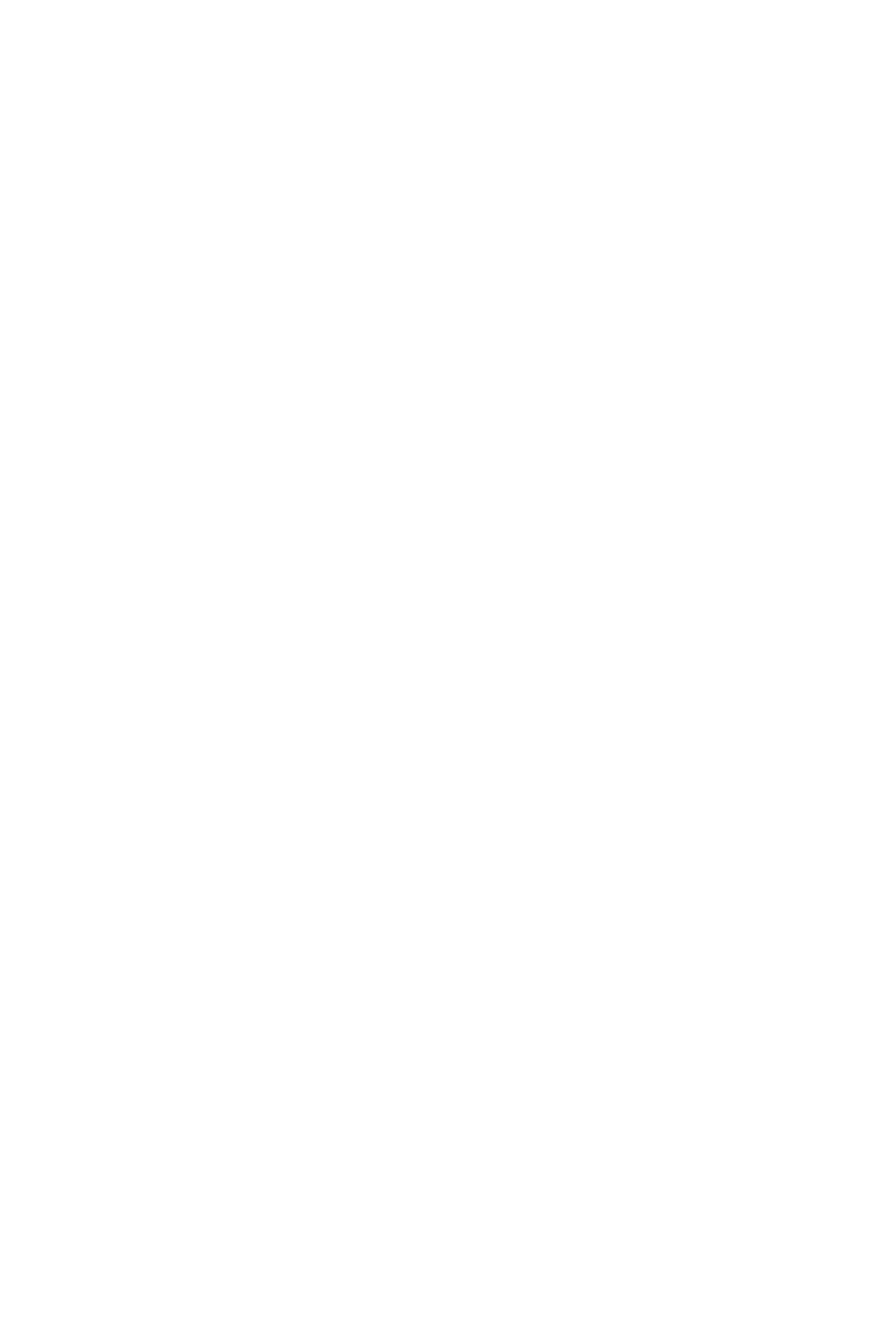
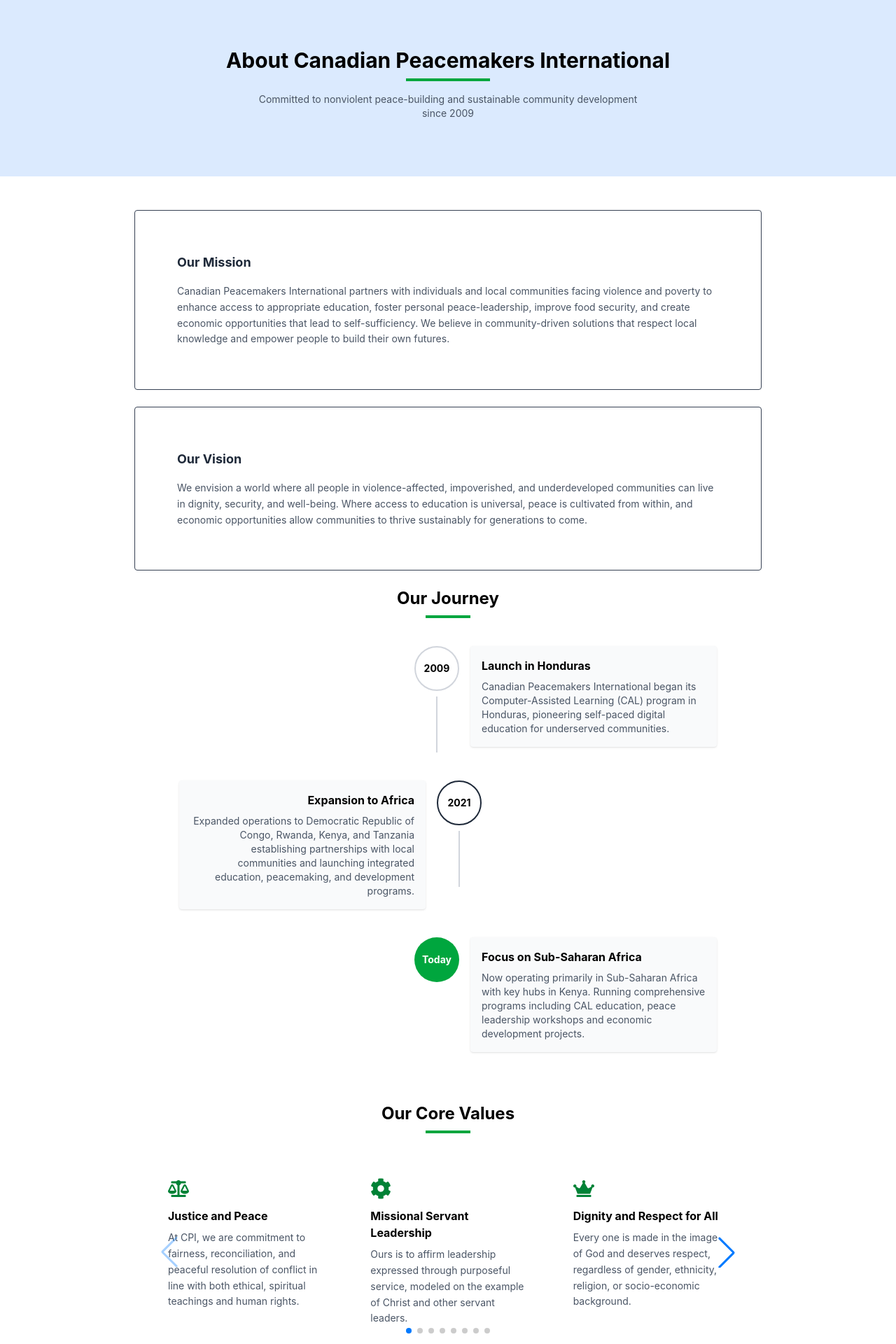
Before and after one commit to edwinonkundi68-cyber/canadian-project, a React (Vite) app: page /about in a window 1280 px wide. Shown: the part 140-2060 px from the top of the page at 70% size. Before the commit the page ends 800 px from the top, so only its background shows below. Built offline with nearby package versions, Linux system fonts and the light colour scheme.

Commit message:
feat:Core values carousel complete

```diff
--- a/package.json
+++ b/package.json
@@ -14,7 +14,8 @@
     "react": "^19.2.6",
     "react-dom": "^19.2.6",
     "react-icons": "^5.6.0",
-    "react-router-dom": "^7.15.1"
+    "react-router-dom": "^7.15.1",
+    "swiper": "^12.1.4"
   },
   "devDependencies": {
     "@eslint/js": "^10.0.1",
--- a/src/pages/AboutUs.jsx
+++ b/src/pages/AboutUs.jsx
@@ -1,8 +1,148 @@
-const AboutUs = () => {
+  import { Swiper , SwiperSlide } from "swiper/react"
+import { Pagination, Navigation } from "swiper/modules"
+import "swiper/css"
+import "swiper/css/pagination"
+import "swiper/css/navigation"
+import { FaBalanceScale, FaCog, FaCrown,FaHandsHelping, FaLightbulb, FaHandshake, FaShieldAlt,FaStar, FaCross, FaBook  } from "react-icons/fa"
+import Navbar from "../components/Navbar"
+import Footer from "../components/Footer"
+import TopBar from "../components/TopBar"
+
+function AboutUs() {
   return (
     <div>
-      <h1>About Us</h1>
-      <p>Welcome to our organization!</p>
+      <TopBar />
+      <Navbar />
+
+      {/* Hero */}
+      <div className="bg-blue-100 py-20 text-center px-6 shadow-md-top-downshadow">
+        <h1 className="text-3xl font-bold mb-2">
+          About Canadian Peacemakers International
+        </h1>
+        <div className="w-30 h-1 bg-green-600 mx-auto mb-4"></div>
+        <p className="text-sm text-gray-600 max-w-xl mx-auto">
+          Committed to nonviolent peace-building and sustainable community
+          development since 2009
+        </p>
+      </div>
+      {/* Mission & Vision */}
+<div className="bg-white py-12 px-6">
+  <div className="flex flex-col gap-6 max-w-4xl mx-auto">
+
+    {/* Mission */}
+    <div className="bg-white border border-gray-700 rounded p-15">
+      <h2 className="text-lg font-bold mb-4 text-gray-800">Our Mission</h2>
+      <p className="text-sm text-gray-600 leading-relaxed">
+        Canadian Peacemakers International partners with individuals and
+        local communities facing violence and poverty to enhance access to
+        appropriate education, foster personal peace-leadership, improve
+        food security, and create economic opportunities that lead to
+        self-sufficiency. We believe in community-driven solutions that
+        respect local knowledge and empower people to build their own futures.
+      </p>
+    </div>
+
+    {/* Vision */}
+    <div className="bg-white border border-gray-700 rounded p-15">
+      <h2 className="text-lg font-bold mb-4 text-gray-800">Our Vision</h2>
+      <p className="text-sm text-gray-600 leading-relaxed">
+        We envision a world where all people in violence-affected,
+        impoverished, and underdeveloped communities can live in dignity,
+        security, and well-being. Where access to education is universal,
+        peace is cultivated from within, and economic opportunities allow
+        communities to thrive sustainably for generations to come.
+      </p>
+    </div>
+
+    {/* Our Journey */}
+    <div className="max-w-3xl mx-auto">
+      <h2 className="text-2xl font-bold text-center mb-2">Our Journey</h2>
+      <div className="w-16 h-1 bg-green-600 mx-auto mb-10"></div>
+
+      {/* 2009 - text RIGHT */}
+      <div className="flex items-start mb-10">
+        <div className="flex-1"></div>
+        <div className="flex flex-col items-center mx-4">
+          <div className="w-16 h-16 rounded-full border-2 border-gray-300 flex items-center justify-center font-bold text-sm">2009</div>
+          <div className="w-0.5 h-20 bg-gray-300 mt-2"></div>
+        </div>
+        <div className="flex-1 bg-gray-50 p-4 rounded shadow-sm">
+          <h3 className="font-bold mb-2">Launch in Honduras</h3>
+          <p className="text-sm text-gray-600">Canadian Peacemakers International began its Computer-Assisted Learning (CAL) program in Honduras, pioneering self-paced digital education for underserved communities.</p>
+        </div>
+      </div>
+
+      {/* 2021 - text LEFT */}
+      <div className="flex items-start mb-10">
+        <div className="flex-1 bg-gray-50 p-4 rounded shadow-sm text-right">
+          <h3 className="font-bold mb-2">Expansion to Africa</h3>
+          <p className="text-sm text-gray-600">Expanded operations to Democratic Republic of Congo, Rwanda, Kenya, and Tanzania establishing partnerships with local communities and launching integrated education, peacemaking, and development programs.</p>
+        </div>
+        <div className="flex flex-col items-center mx-4">
+          <div className="w-16 h-16 rounded-full border-2 border-gray-800 flex items-center justify-center font-bold text-sm">2021</div>
+          <div className="w-0.5 h-20 bg-gray-300 mt-2"></div>
+        </div>
+        <div className="flex-1"></div>
+      </div>
+
+      {/* Today - text RIGHT */}
+      <div className="flex items-start">
+        <div className="flex-1"></div>
+        <div className="flex flex-col items-center mx-4">
+          <div className="w-16 h-16 rounded-full bg-green-600 flex items-center justify-center font-bold text-white text-sm">Today</div>
+        </div>
+        <div className="flex-1 bg-gray-50 p-4 rounded shadow-sm">
+          <h3 className="font-bold mb-2">Focus on Sub-Saharan Africa</h3>
+          <p className="text-sm text-gray-600">Now operating primarily in Sub-Saharan Africa with key hubs in Kenya. Running comprehensive programs including CAL education, peace leadership workshops and economic development projects.</p>
+        </div>
+      </div>
+    </div>
+
+    {/* Core Values */}
+<div className="bg-white py-12 px-6">
+  <div className="max-w-5xl mx-auto">
+    <h2 className="text-2xl font-bold text-center mb-2">Our Core Values</h2>
+    <div className="w-16 h-1 bg-green-600 mx-auto mb-10"></div>
+
+    <Swiper
+      modules={[Pagination, Navigation]}
+      spaceBetween={20}
+      slidesPerView={3}
+      navigation
+      pagination={{ clickable: true }}
+      breakpoints={{
+        0: { slidesPerView: 1 },
+        640: { slidesPerView: 2 },
+        1024: { slidesPerView: 3 },
+      }}
+    >
+      {[
+        { icon: <FaBalanceScale size={30} className="text-green-700 mb-3" />, title: "Justice and Peace", text: "At CPI, we are commitment to fairness, reconciliation, and peaceful resolution of conflict in line with both ethical, spiritual teachings and human rights." },
+        { icon: <FaCog size={30} className="text-green-700 mb-3" />, title: "Missional Servant Leadership", text: "Ours is to affirm leadership expressed through purposeful service, modeled on the example of Christ and other servant leaders." },
+        { icon: <FaCrown size={30} className="text-green-700 mb-3" />, title: "Dignity and Respect for All", text: "Every one is made in the image of God and deserves respect, regardless of gender, ethnicity, religion, or socio-economic background." },
+        { icon: <FaHandsHelping size={30} className="text-green-700 mb-3" />, title: "Holistic Empowerment", text: "At CPI, we empower individuals and communities socially, economically and spiritually for long-term sustainability." },
+        { icon: <FaLightbulb size={30} className="text-green-700 mb-3" />, title: "Innovation Rooted in Context", text: "Creativity and innovation are essential, but must be culturally appropriate and rooted in local knowledge and wisdom." },
+        { icon: <FaHandshake size={30} className="text-green-700 mb-3" />, title: "Partnership & Collaboration", text: "We place great value in relationships and mutual accountability among local faith-based NGOs, governments, and community stakeholders." },
+        { icon: <FaShieldAlt size={30} className="text-green-700 mb-3" />, title: "Stewardship & Accountability", text: "We institutionalise responsible management of resources, finances, and relationships as a form of truth and trust." },
+        { icon: <FaStar size={30} className="text-green-700 mb-3" />, title: "Hope & Transformation", text: "We believe in the potential for positive change, even in the most difficult circumstances, inspired by spiritual faith." },
+        { icon: <FaCross size={30} className="text-green-700 mb-3" />, title: "Faith & Spiritual Integrity", text: "Our work is rooted in a strong belief in God. We work for a greater purpose beyond our personal desires." },
+        { icon: <FaBook size={30} className="text-green-700 mb-3" />, title: "Learning & Adaptability", text: "We take a posture of humility and continuous improvement informed by local feedback, monitoring, and faith-reflection." },
+      ].map((value, index) => (
+        <SwiperSlide key={index}>
+          <div className="p-6 text-left">
+            {value.icon}
+            <h3 className="font-bold text-base mb-2">{value.title}</h3>
+            <p className="text-sm text-gray-600 leading-relaxed">{value.text}</p>
+          </div>
+        </SwiperSlide>
+      ))}
+    </Swiper>
+  </div>
+</div>
+  </div>
+</div>
+
+      <Footer />
     </div>
   )
 }
```
Also changed, not shown: 1 other file (tests, documents, lock files or other folders).
